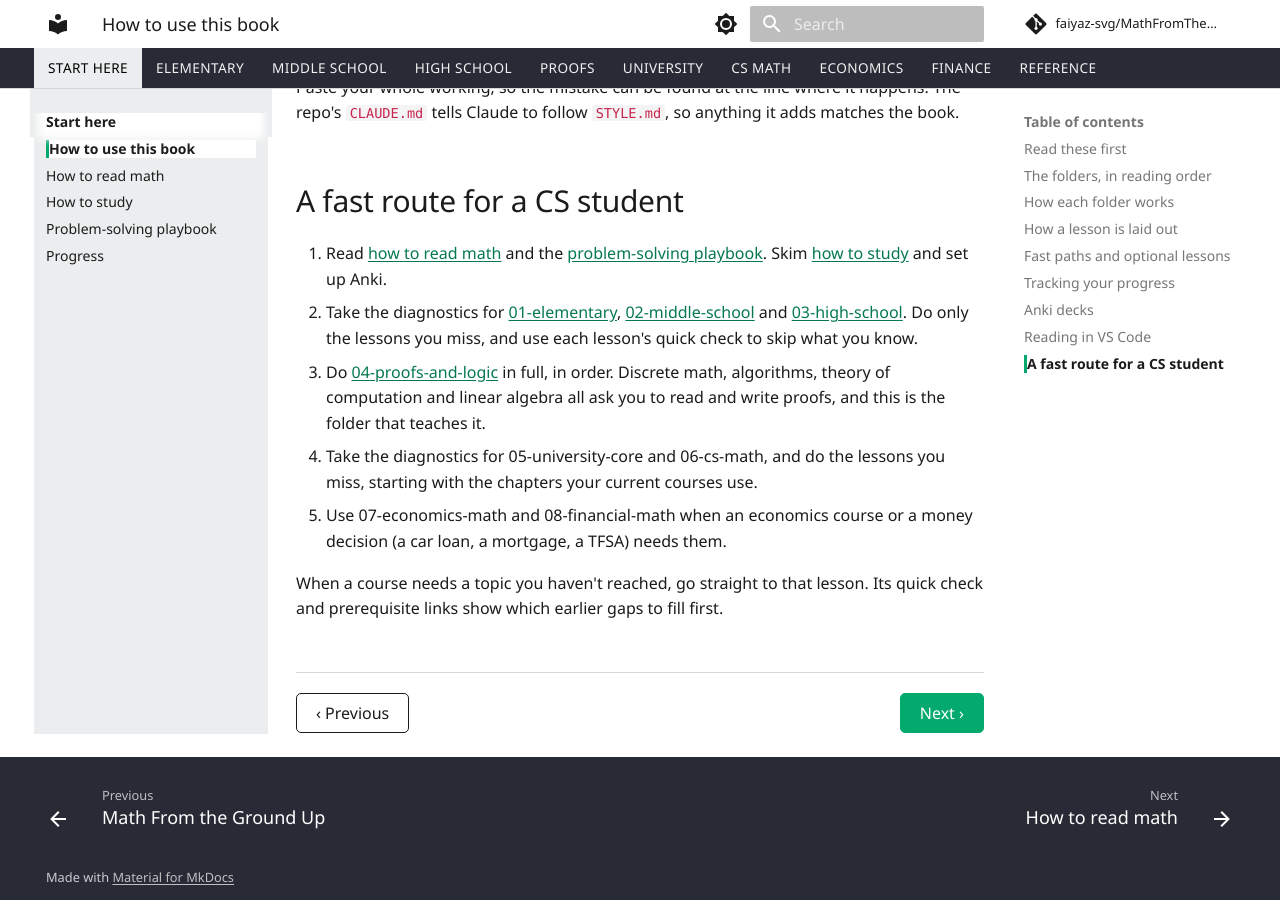
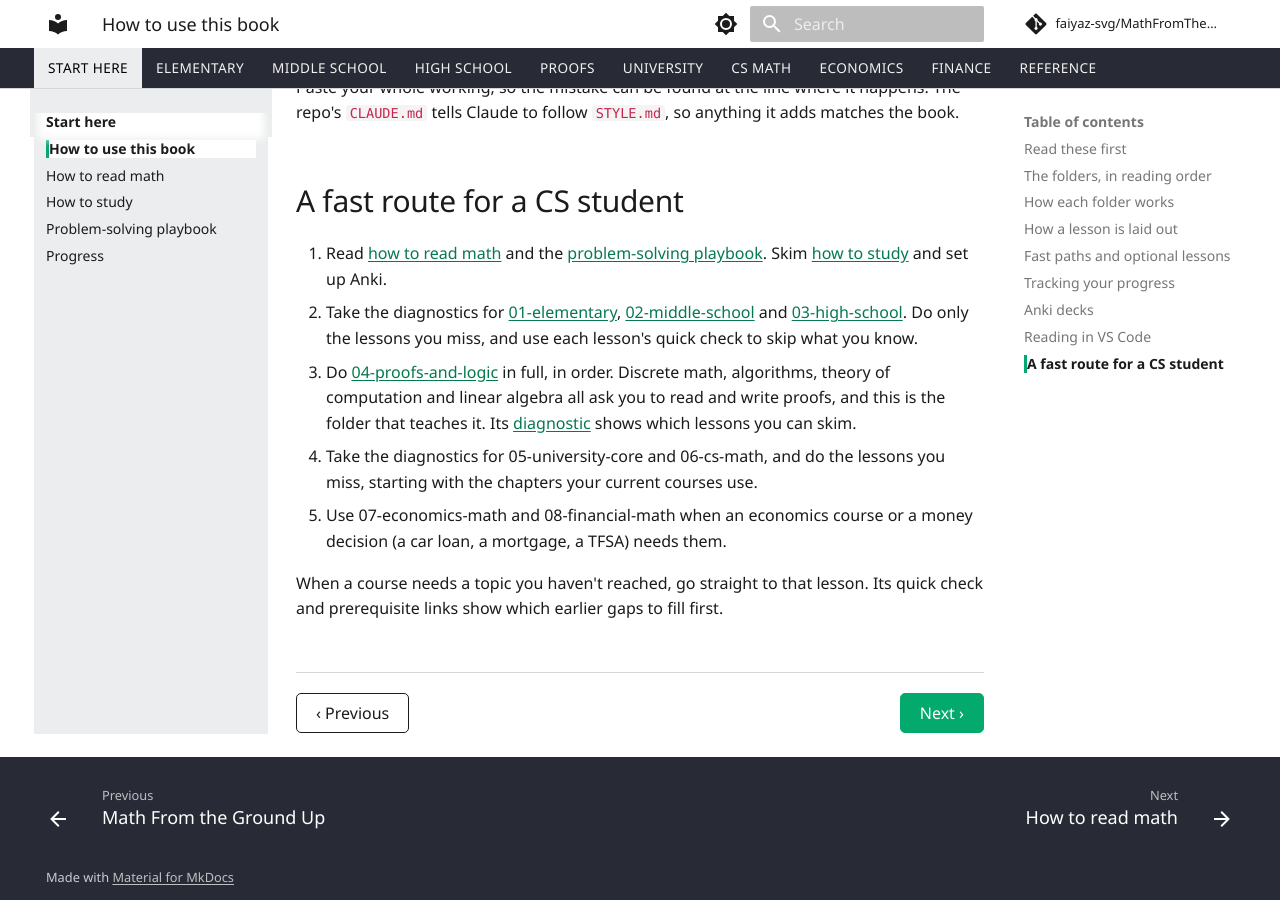
Before and after one commit to faiyaz-svg/MathFromTheGroundUp, an MkDocs documentation site: the page built from docs/00-start-here/index.md, in a window 1280 px wide and 900 px high, scrolled down 4443 px. Built offline with MkDocs 1.6.1 and Material for MkDocs 9.7.7, drawn with Linux system fonts in a browser that asks for light colours; comment, search, counter and statistics services are not loaded.

Commit message:
link proofs diagnostic from start page

```diff
--- a/docs/00-start-here/index.md
+++ b/docs/00-start-here/index.md
@@ -87,7 +87,7 @@ Paste your whole working, so the mistake can be found at the line where it happe
 
 1. Read [how to read math](how-to-read-math.md) and the [problem-solving playbook](problem-solving-playbook.md). Skim [how to study](how-to-study.md) and set up Anki.
 2. Take the diagnostics for [01-elementary](../01-elementary/diagnostic.md), [02-middle-school](../02-middle-school/diagnostic.md) and [03-high-school](../03-high-school/diagnostic.md). Do only the lessons you miss, and use each lesson's quick check to skip what you know.
-3. Do [04-proofs-and-logic](../04-proofs-and-logic/index.md) in full, in order. Discrete math, algorithms, theory of computation and linear algebra all ask you to read and write proofs, and this is the folder that teaches it.
+3. Do [04-proofs-and-logic](../04-proofs-and-logic/index.md) in full, in order. Discrete math, algorithms, theory of computation and linear algebra all ask you to read and write proofs, and this is the folder that teaches it. Its [diagnostic](../04-proofs-and-logic/diagnostic.md) shows which lessons you can skim.
 4. Take the diagnostics for 05-university-core<!-- link: ../05-university-core/diagnostic.md --> and 06-cs-math<!-- link: ../06-cs-math/diagnostic.md -->, and do the lessons you miss, starting with the chapters your current courses use.
 5. Use 07-economics-math and 08-financial-math when an economics course or a money decision (a car loan, a mortgage, a TFSA) needs them.
 
```
